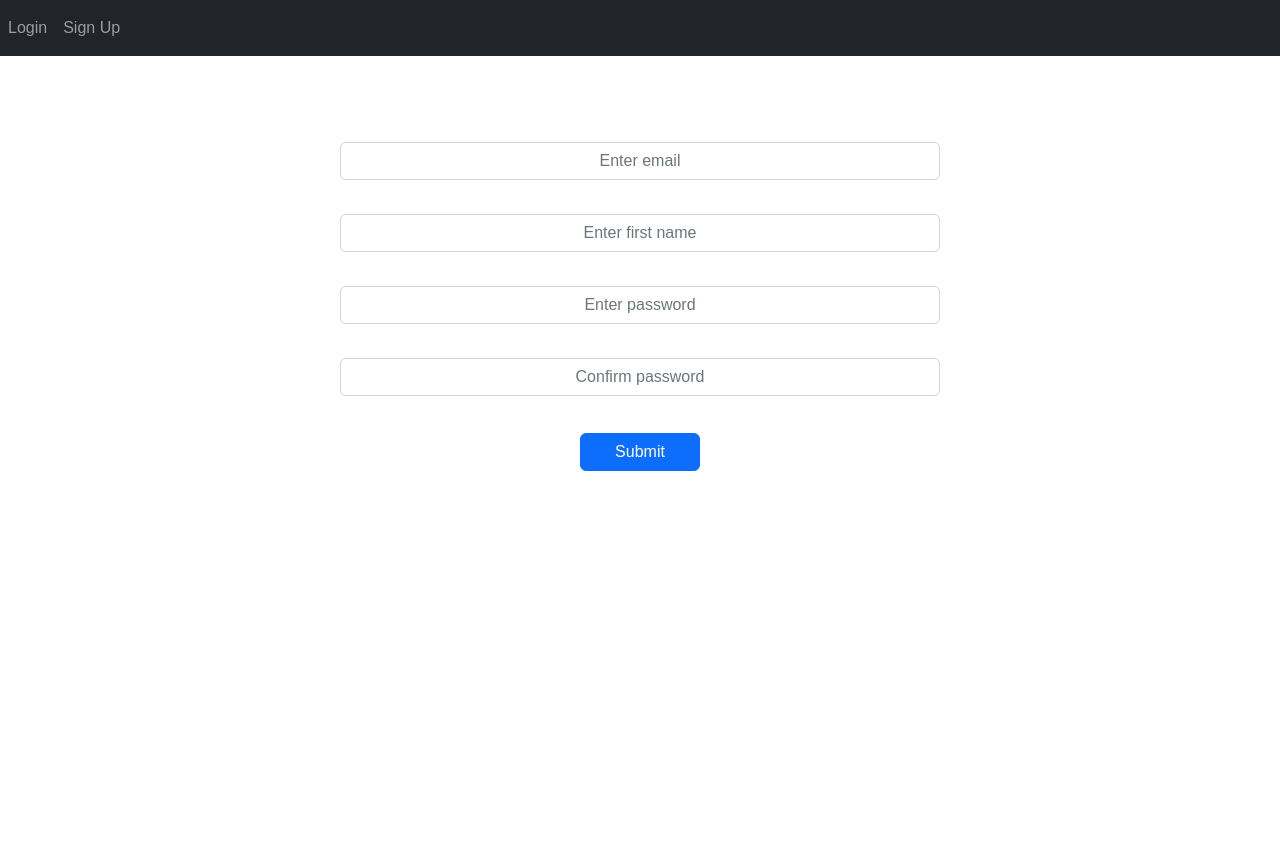
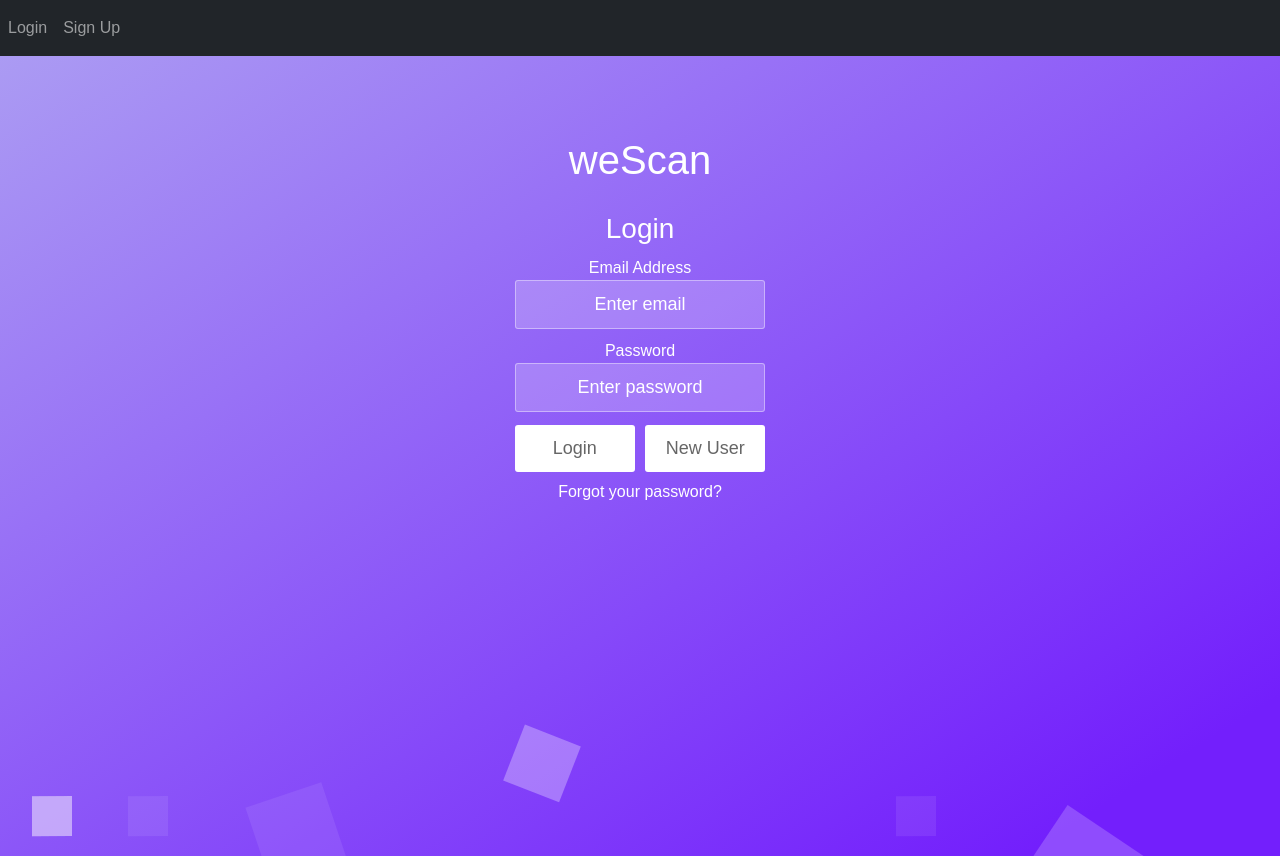
Before and after one commit to IngvarOlsen/droneProjectBackend, a Flask app: page /sign-up in a window 1280 px wide. Before the commit the page ends 471 px from the top, so only its background shows below. Run offline with Flask 2, Linux system fonts and the light colour scheme; some libraries are stand-ins or nearby versions; some web fonts are replaced.

Commit message:
login view finished

```diff
--- a/website/api.py
+++ b/website/api.py
@@ -222,8 +222,8 @@ def deleteImageSetAndImages():
 exampleImageJson = {
     "userId": 1,
     "token": "1234567890",
-    "imageSetId": 1,
-    "imageName": [ "01_a.jpg", "01_b.png", "01_c.png"]
+    "imageSetId": 2,
+    "imageName": ["IMG_1024.JPG", "IMG_1026.JPG", "IMG_1028.JPG", "IMG_1030.JPG", "IMG_1032.JPG", "IMG_1040.JPG"]
     }
 
 #Meshroom images for render pipeline test
--- a/website/auth.py
+++ b/website/auth.py
@@ -38,8 +38,9 @@ def logout():
 @auth.route('/sign-up', methods=['GET', 'POST'])
 def sign_up():
     if request.method == 'POST':
+        print(request.form)
         email = request.form.get('email')
-        first_name = request.form.get('firstName')
+        name = request.form.get('name')
         password1 = request.form.get('password1')
         password2 = request.form.get('password2')
 
@@ -48,14 +49,14 @@ def sign_up():
             flash('Email already exists.', category='error')
         elif len(email) < 4:
             flash('Email must be greater than 3 characters.', category='error')
-        elif len(first_name) < 2:
+        elif len(name) < 2:
             flash('First name must be greater than 1 character.', category='error')
         elif password1 != password2:
             flash('Passwords don\'t match.', category='error')
         elif len(password1) < 7:
             flash('Password must be at least 7 characters.', category='error')
         else:
-            new_user = User(email=email, first_name=first_name, password=generate_password_hash(
+            new_user = User(email=email, first_name=name, password=generate_password_hash(
                 password1, method='sha256'))
             db.session.add(new_user)
             db.session.commit()
@@ -63,4 +64,4 @@ def sign_up():
             flash('Account created!', category='success')
             return redirect(url_for('views.home'))
 
-    return render_template("sign_up.html", user=current_user)
+    return render_template("login.html", user=current_user)
--- a/website/models.py
+++ b/website/models.py
@@ -42,5 +42,6 @@ class User(db.Model, UserMixin):
     email = db.Column(db.String(150), unique=True)
     password = db.Column(db.String(150))
     first_name = db.Column(db.String(150))
+    public_key = db.Column(db.String(500))
 
     #notes = db.relationship('Note')
--- a/website/static/login.js
+++ b/website/static/login.js
@@ -70,8 +70,8 @@ $("#login-button").click(function(event){
 $(document).ready(function() {
     console.log("Password str checker loaded");
     var result = $("#password-str");
-    $('#password').keyup(function(){
-        $(".bar-text").html(checkStr($('#password').val()))
+    $('#newPassword').keyup(function(){
+        $(".bar-text").html(checkStr($('#newPassword').val()))
     })
 
     function checkStr(pas){
--- a/website/static/style.css
+++ b/website/static/style.css
@@ -25,6 +25,35 @@
   button {
     font-family: 'Source Sans Pro', sans-serif;
   }
+
+  /* Button for closing a popper.js popup with no border or padding or line*/
+
+  .close{
+    color: #000;
+
+
+    -webkit-appearance: none;
+       -moz-appearance: none;
+            appearance: none;
+    outline: 0;
+    background-color: white;
+    border: 0;
+
+    margin: 3px;
+    color: #666666;
+    border-radius: 3px;
+    width: 25px;
+    cursor: pointer;
+    font-size: 18px;
+    transition-duration: 0.25s;
+  }
+
+  .close:hover {
+    background-color: #f5f7f9;
+  }
+
+
+
   body {
     font-family: 'Source Sans Pro', sans-serif;
     color: white;
--- a/website/templates/base.html
+++ b/website/templates/base.html
@@ -41,34 +41,37 @@
     'error' %}
     <div class="alert alert-danger alter-dismissable fade show" role="alert">
       {{ message }}
-      <button type="button" class="close" data-dismiss="alert">
+      <button type="button" class="close" data-bs-dismiss="alert">
         <span aria-hidden="true">&times;</span>
       </button>
     </div>
     {% else %}
     <div class="alert alert-success alter-dismissable fade show" role="alert">
       {{ message }}
-      <button type="button" class="close" data-dismiss="alert">
+      <button type="button" class="close" data-bs-dismiss="alert">
         <span aria-hidden="true">&times;</span>
       </button>
     </div>
     {% endif %} {% endfor %} {% endif %} {% endwith %}
 
     <div class="container">{% block content %} {% endblock %}</div>
-    <script src="{{url_for('static', filename='/jquery.js')}}"></script>
-    <script
+
+
+    <!-- <script src="{{url_for('static', filename='/jquery.js')}}"></script> -->
+    <!-- <script
       src="https://cdnjs.cloudflare.com/ajax/libs/popper.js/1.12.9/umd/popper.min.js"
       integrity="sha384-ApNbgh9B+Y1QKtv3Rn7W3mgPxhU9K/ScQsAP7hUibX39j7fakFPskvXusvfa0b4Q"
       crossorigin="anonymous"
-    ></script>
-    <!-- JavaScript Bundle with Popper
-<script src="https://cdn.jsdelivr.net/npm/bootstrap@5.2.3/dist/js/bootstrap.bundle.min.js" integrity="sha384-kenU1KFdBIe4zVF0s0G1M5b4hcpxyD9F7jL+jjXkk+Q2h455rYXK/7HAuoJl+0I4" crossorigin="anonymous"></script>
+    ></script> -->
+    <!-- JavaScript Bundle with Popper -->
+<!-- <script src="https://cdn.jsdelivr.net/npm/bootstrap@5.2.3/dist/js/bootstrap.bundle.min.js" integrity="sha384-kenU1KFdBIe4zVF0s0G1M5b4hcpxyD9F7jL+jjXkk+Q2h455rYXK/7HAuoJl+0I4" crossorigin="anonymous"></script> -->
 
     <script
       type="text/javascript"
       src="{{ url_for('static', filename='index.js') }}"
 
     ></script>
-    <script src="{{url_for('static', filename='login.js')}}"></script>
+
+    <!-- <script src="{{url_for('static', filename='login.js')}}"></script> -->
   </body>
 </html>
--- /dev/null
+++ b/website/templates/baseScript.html
@@ -0,0 +1,9 @@
+{% block content %}
+
+ <script src="{{url_for('static', filename='/jquery.js')}}"></script>
+
+ <script src="https://cdn.jsdelivr.net/npm/bootstrap@5.2.3/dist/js/bootstrap.bundle.min.js" integrity="sha384-kenU1KFdBIe4zVF0s0G1M5b4hcpxyD9F7jL+jjXkk+Q2h455rYXK/7HAuoJl+0I4" crossorigin="anonymous"></script>
+
+<script type="text/javascript" src="{{ url_for('static', filename='index.js') }}" ></script>
+
+{% endblock %}
--- a/website/templates/login.html
+++ b/website/templates/login.html
@@ -7,7 +7,7 @@
 
 <div class="loginWrapper">
 	<div class="container">
-		<h1 style="padding-top:80px">weDrone</h1>
+		<h1 style="padding-top:80px">weScan</h1>
 
 
       <form method="POST" class="form loginForm">
@@ -46,10 +46,10 @@
 			<h2 class="formTitle">Create a new user</h2>
 			<input type="text" name="email" placeholder="Email">
 			<input type="text" name="name" placeholder="Name">
-			<input type="text" name="company" placeholder="Company name">
-			<input type="text" name="contactNumber" placeholder="Contact Number">
-			<input type="password" name="password" id="password" maxlength="20" placeholder="Password">
-			<input type="password" maxlength="20" placeholder="Repeat Password">
+			<!-- <input type="text" name="company" placeholder="Company name">
+			<input type="text" name="contactNumber" placeholder="Contact Number"> -->
+			<input type="password" name="password1" id="newPassword" maxlength="20" placeholder="Password">
+			<input type="password" name="password2" maxlength="20" placeholder="Repeat Password">
 
 
 			<!-- The password strength is devided up in multiple boxes -->
@@ -138,6 +138,11 @@
           <p>Forgot your password?</p>
         </div>
       </form> -->
+	  {% include 'baseScript.html' %}
+	  <!-- <script src="{{url_for('static', filename='/jquery.js')}}"></script> -->
+	  <!-- <script src="https://cdnjs.cloudflare.com/ajax/libs/popper.js/1.12.9/umd/popper.min.js" integrity="sha384-ApNbgh9B+Y1QKtv3Rn7W3mgPxhU9K/ScQsAP7hUibX39j7fakFPskvXusvfa0b4Q" crossorigin="anonymous"></script>
+	 -->
+	  <!-- <script src="https://cdn.jsdelivr.net/npm/bootstrap@5.2.3/dist/js/bootstrap.bundle.min.js" integrity="sha384-kenU1KFdBIe4zVF0s0G1M5b4hcpxyD9F7jL+jjXkk+Q2h455rYXK/7HAuoJl+0I4" crossorigin="anonymous"></script> -->
 
       <script src="{{url_for('static', filename='login.js')}}"></script>
 
```
Also changed, not shown: website/templates/home.html (+8 -4 lines), website/views.py (+21 -20 lines), instance/database.db, instance/databaseOld.db (added).
